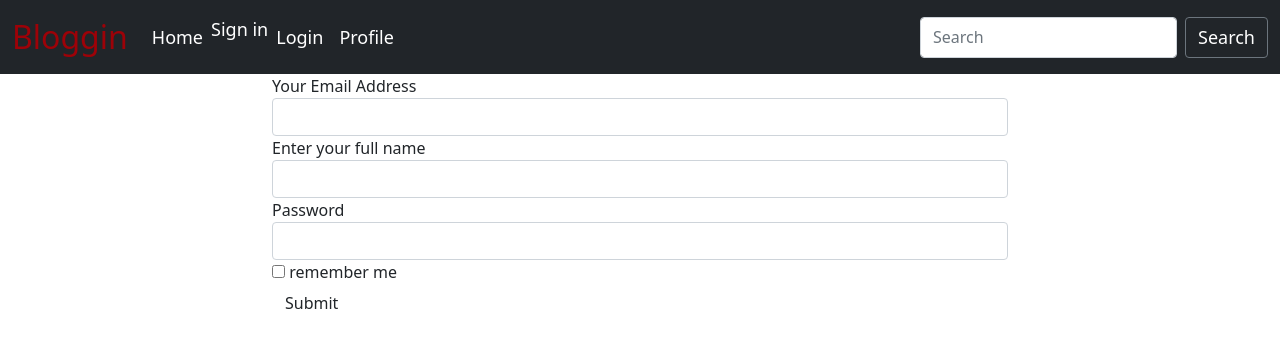
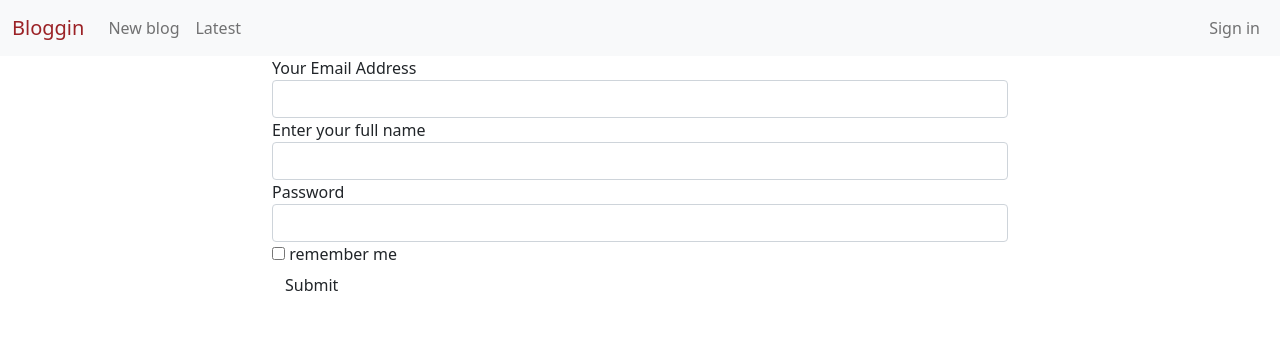
Before and after one commit to mwikalikyalo/blog-post, a Flask app: page /authenticate/register in a window 1280 px wide. Shown: the top 348 px of the page. Run offline with Flask 2, Linux system fonts and the light colour scheme; some libraries are stand-ins or nearby versions.

Commit message:
Add the new blog file

```diff
--- a/app/templates/navbar.html
+++ b/app/templates/navbar.html
@@ -1,48 +1,42 @@
-<!DOCTYPE html>
-<html lang="en">
-<head>
-  <meta charset="UTF-8">
-  <meta http-equiv="X-UA-Compatible" content="IE=edge">
-  <meta name="viewport" content="width=device-width, initial-scale=1.0">
-  <link href="https://cdn.jsdelivr.net/npm/bootstrap@5.0.2/dist/css/bootstrap.min.css" rel="stylesheet" integrity="sha384-EVSTQN3/azprG1Anm3QDgpJLIm9Nao0Yz1ztcQTwFspd3yD65VohhpuuCOmLASjC" crossorigin="anonymous">
-  <title>Bloggin</title>
-</head>
-<body>
-{% block content %}
-  <nav class="navbar navbar-expand-lg navbar-light bg-dark">
-    <div class="container-fluid">
-      <button class="navbar-toggler" type="button" data-bs-toggle="collapse" data-bs-target="#navbarTogglerDemo01" aria-controls="navbarTogglerDemo01" aria-expanded="false" aria-label="Toggle navigation">
+<nav class="navbar navbar-expand-lg navbar-light bg-light" >
+  <div class="container-fluid" >
+    <a class="navbar-brand" href="/" style="color: #9b2226;">Bloggin</a>
+    <button class="navbar-toggler" type="button" data-bs-toggle="collapse" data-bs-target="#navbarNavDropdown" aria-controls="navbarNavDropdown" aria-expanded="false" aria-label="Toggle navigation">
       <span class="navbar-toggler-icon"></span>
     </button>
-      <div class="collapse navbar-collapse" id="navbarTogglerDemo01">
-        <a class="navbar-brand" href="#" style="font-weight: 500; color: #9d0208; font-size: 2em;">Bloggin</a>
-        <ul class="navbar-nav me-auto mb-2 mb-lg-0">
+    <div class="collapse navbar-collapse " id="navbarNavDropdown">
+      <ul class="navbar-nav">
         <li class="nav-item">
-            <a class="nav-link active" aria-current="page" href="#" tabindex="-1" aria-disabled="true"
-            style="font-weight: 500; color: white; font-size: large;">Home</a>
-          </li>
-
-          {% if current_user.is_authenticated %}
-          <li style="color:white;padding:15px;">{{current_user.full_name}}</li>
-          <li><a href="{{url_for('auth.logout')}}">Sign out</a></li>
-          {% else %}
-          <li><a href="{{url_for('auth.register')}}" style="font-weight: 500; color: white; font-size: large; text-decoration: none;">Sign in</a></li>
-          <li class="nav-item">
-            <a class="nav-link" href="{{url_for('auth.login')}}" style="font-weight: 500; color: white; font-size: large;">Login</a>
+          <a class="nav-link" href="{{url_for('main.new_blog')}}">New blog</a>
         </li>
         <li class="nav-item">
-            <a class="nav-link" href="{{url_for('main.profile',full_name=current_user.full_name)}}"
-            style="font-weight: 500; color: white; font-size: large;">Profile</a>
+          <a class="nav-link" href="{{url_for('main.blog')}}">Latest</a>
         </li>
-          {%endif%}
       </ul>
-        <form class="d-flex">
-          <input class="form-control me-2" type="search" placeholder="Search" aria-label="Search">
-          <button class="btn btn-outline-secondary" type="submit" style="font-weight: 500; color: white; font-size: large;">Search</button>
-        </form>
     </div>
+    <ul class="nav navbar-nav navbar-right">
+      <div class="right d-flex justify-content-end">
+        {% if current_user.is_authenticated %}
+        <li class="nav-item dropdown">
+          <a class="nav-link dropdown-toggle" href="#" id="navbarDropdown" role="button" data-bs-toggle="dropdown" aria-expanded="false">
+            {{current_user.username}}
+          </a>
+          <ul class="dropdown-menu " aria-labelledby="navbarDropdown">
+            <li><a class="dropdown-item" href="{{url_for('main.profile',fullname=current_user.fullname)}}">Profile</a></li>
+            <li><a class="dropdown-item" href="{{url_for('auth.logout')}}">Sign Out</a></li>
+            <li><hr class="dropdown-divider"></li>
+            <li>
+              {% if user == current_user %}
+              <a class="dropdown-item" href="{{url_for('main.update_profile',fullname=user.fullname)}}">Edit profile</a>
+              {% endif %}
+            </li>
+          </ul>
+        </li>
+        {% else %}
+        <li class="nav-item">
+          <a class="nav-link" href="{{url_for('auth.login')}}">Sign in</a>
+        </li>
+        {% endif %}
+    </ul>
   </div>
 </nav>
-</body>
-{% endblock %}
-</html>
```
Also changed, not shown: app/main/views.py (+47 -27 lines), app/models.py (+12 -2 lines), app/templates/home.html (+26 -1 lines), app/templates/new_blog.html (added, +13 -0 lines). Lines whose indentation alone changed are shown as unchanged.
